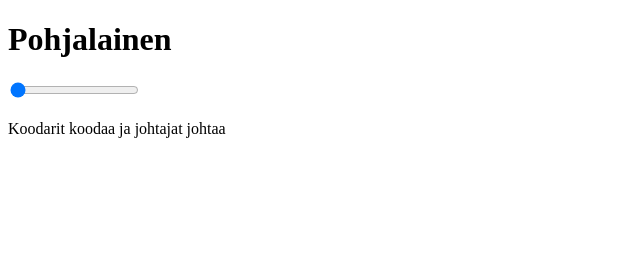
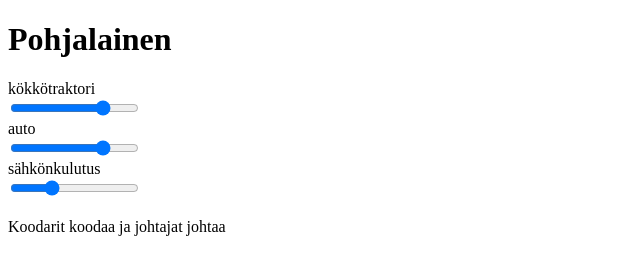
Before and after one commit to solita/codecamp2012-pohjalainen, a plain HTML site: page src/index.html in a window 1280 px wide. Shown: the whole page, without its empty margins (0-640 px from the left). Drawn offline with Linux system fonts and the light colour scheme.

Commit message:
htmlutils

```diff
--- a/src/index.html
+++ b/src/index.html
@@ -12,7 +12,6 @@
 	        </hgroup>
     	</header>
 		<div id="sliders">
-			<input id="traktori" type="range" min="0" max="100" step="1" value="0" onchange="" /><br/>
 		</div>
 		<br/>
 		<footer>Koodarit koodaa ja johtajat johtaa</footer>
--- a/src/scripts/app/gwparameter.js
+++ b/src/scripts/app/gwparameter.js
@@ -16,22 +16,22 @@
 	}
 
 	GlobalWarmingParameter.prototype.getName = function() {
-            	return name;
+            	return this.name;
 	};
 	GlobalWarmingParameter.prototype.getMin = function() {
-	    return rangeMin;
+	    return this.rangeMin;
 	};
     GlobalWarmingParameter.prototype.getMax = function() {
-        return rangeMax;
+        return this.rangeMax;
     };
     GlobalWarmingParameter.prototype.getEmission = function() {
-        return value * coMultiplier;
+        return this.value * this.coMultiplier;
     };
     GlobalWarmingParameter.prototype.getValue = function() {
-        return value;
+        return this.value;
     };
     GlobalWarmingParameter.prototype.getCoMultiplier = function() {
-        return coMultiplier;
+        return this.coMultiplier;
     };
 
 	return (GlobalWarmingParameter);
--- /dev/null
+++ b/src/scripts/app/htmlutils.js
@@ -0,0 +1,14 @@
+define(function() {
+	var htmlutils = {
+	    add: function(gwp){
+
+			$("#sliders").append("<label for=\"" + gwp.getName() + "\">" + gwp.getName() + "<br/>");
+			$("#sliders").append("<input id=\"" + gwp.getName() + "\" type=\"range\" min=\"" + gwp.getMin() + "\" max=\"" + gwp.getMax() + "\" step=\"1\" value=\"" + gwp.getValue() + "\" /><br/>");
+	   	},
+
+	   	getValue: function(id) {
+	   		return $("#" + id).prop("value");
+	   	}
+	}
+    return htmlutils;
+});
--- a/src/scripts/app/megamain.js
+++ b/src/scripts/app/megamain.js
@@ -1,6 +1,6 @@
 
-define(['jquery', 'gwparameter'],
-	function($, GlobalWarmingParameter) {
+define(['jquery', 'gwparameter', 'htmlutils'],
+	function($, GlobalWarmingParameter, htmlutils) {
 		var parameters = new Array(
 			new GlobalWarmingParameter("kökkötraktori", 1, 5, 4, 1000),
 			new GlobalWarmingParameter("auto", 1, 5, 4, 100),
@@ -11,8 +11,9 @@
 	    	init: function() {
 	    		 var p = parameters[0];
 
-			     $("#traktori").prop("min", p.getMin());
-			     $("#traktori").prop("max", p.getMax());
+			     htmlutils.add(parameters[0]);
+			     htmlutils.add(parameters[1]);
+			     htmlutils.add(parameters[2]);
 
 	    	}
 	    }
```
